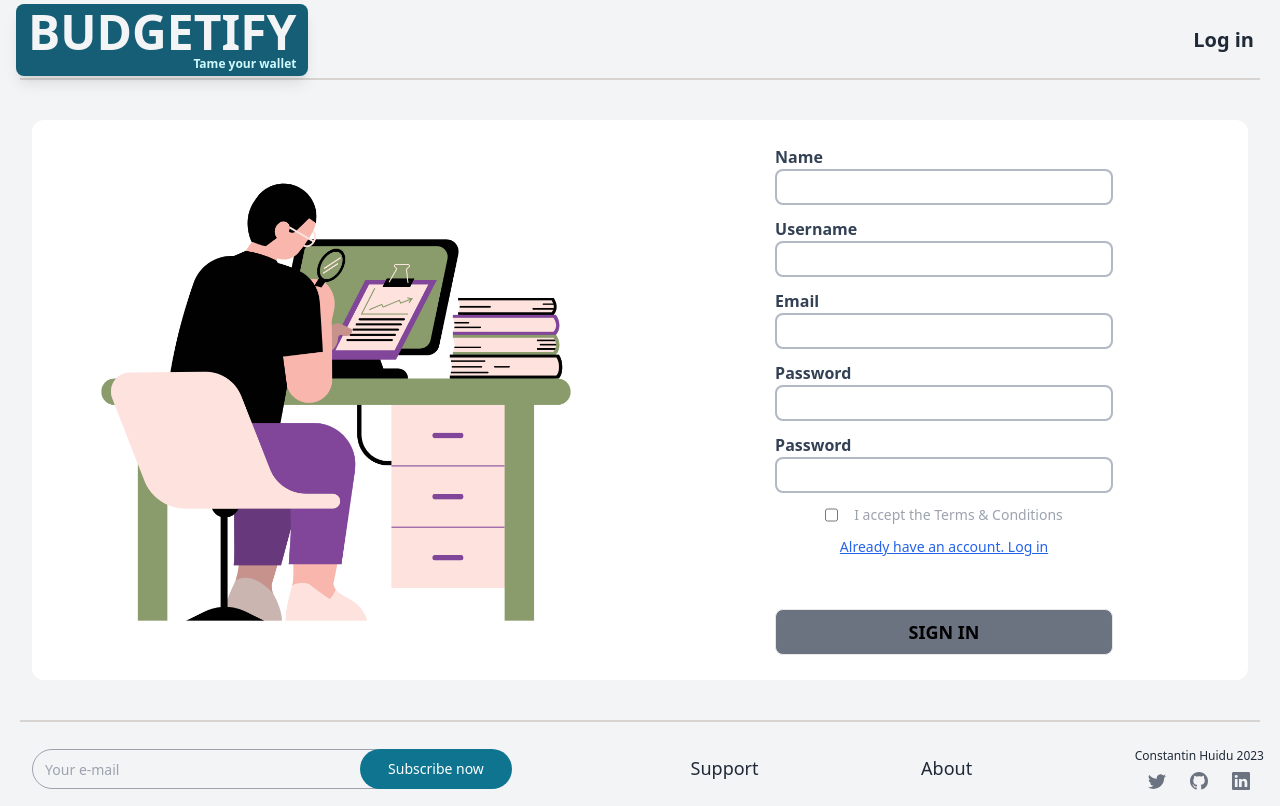
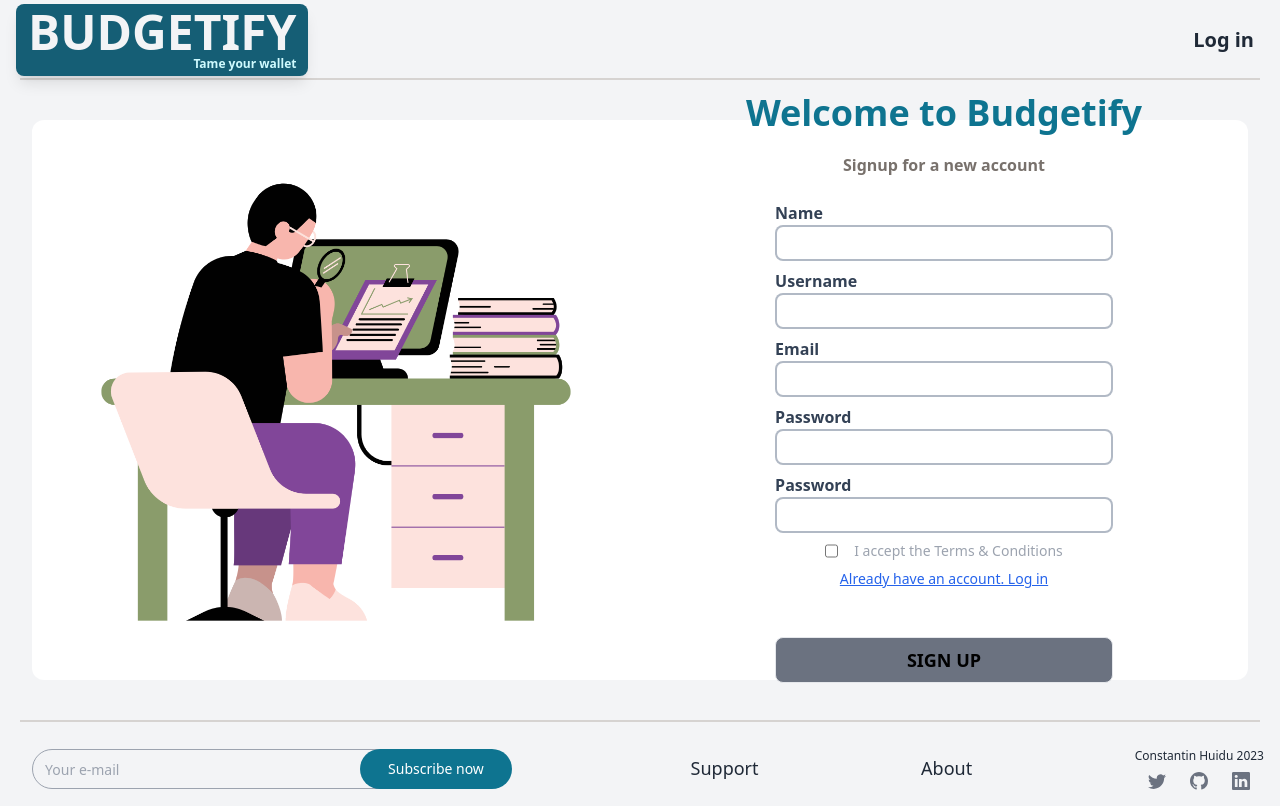
Before and after one commit to ConstantinHuidu/nextJS-Tailwind-dashboard, a Next.js app: page /signup in a window 1280 px wide. Built offline with nearby package versions, Linux system fonts and the light colour scheme; no server answers.

Commit message:
Add welcome text to login and signup pages (#41)

```diff
--- a/components/auth/Login.tsx
+++ b/components/auth/Login.tsx
@@ -90,11 +90,19 @@ const Login = () => {
             className="rounded-l-2xl object-cover"
           />
         </div>
-        <div className="my-5 mx-auto w-[90%] lg:my-0 lg:w-1/2">
+        <div className="my-5 mx-auto flex w-[90%] flex-col items-center justify-center lg:my-0 lg:w-1/2">
+          <div className="flex flex-col text-center">
+            <p className="text-4xl font-semibold text-cyan-700">
+              Welcome to <span className="font-extrabold"> Budgetify</span>
+            </p>
+            <p className="mt-5 font-semibold text-stone-500">
+              Login into your account
+            </p>
+          </div>
           <form
             onSubmit={handleSubmit(submitFormHandler)}
             noValidate
-            className="m-auto flex h-[650px] w-10/12 max-w-4xl flex-col items-center justify-center space-y-5"
+            className="m-auto flex h-[530px] w-10/12 max-w-4xl flex-col items-center justify-center space-y-5"
           >
             <div className="group flex w-full flex-col md:w-2/3">
               <label
--- a/components/auth/Signup.tsx
+++ b/components/auth/Signup.tsx
@@ -143,11 +143,19 @@ const Signup = () => {
             className="rounded-l-2xl object-cover"
           />
         </div>
-        <div className="my-5 mx-auto w-[90%] lg:my-0 lg:w-1/2">
+        <div className="my-5 mx-auto flex w-[90%] flex-col items-center justify-center lg:my-0 lg:w-1/2">
+          <div className="flex flex-col text-center">
+            <p className="text-4xl font-semibold text-cyan-700">
+              Welcome to <span className="font-extrabold"> Budgetify</span>
+            </p>
+            <p className="mt-5 font-semibold text-stone-500">
+              Signup for a new account
+            </p>
+          </div>
           <form
             onSubmit={handleSubmit(submitFormHandler)}
             noValidate
-            className="m-auto flex h-[650px] w-10/12 max-w-4xl flex-col items-center justify-center space-y-3"
+            className="m-auto flex h-[530px] w-10/12 max-w-4xl flex-col items-center justify-center space-y-2"
           >
             <div className="group flex w-full flex-col md:w-2/3">
               <label
@@ -288,7 +296,7 @@ const Signup = () => {
               <div className="flex items-center justify-center">
                 {isLoading && <LoadingSpinner />}
                 {isLoading && "Creating account"}
-                {!isLoading && " Sign in"}
+                {!isLoading && " Sign up"}
               </div>
             </button>
           </form>
```
